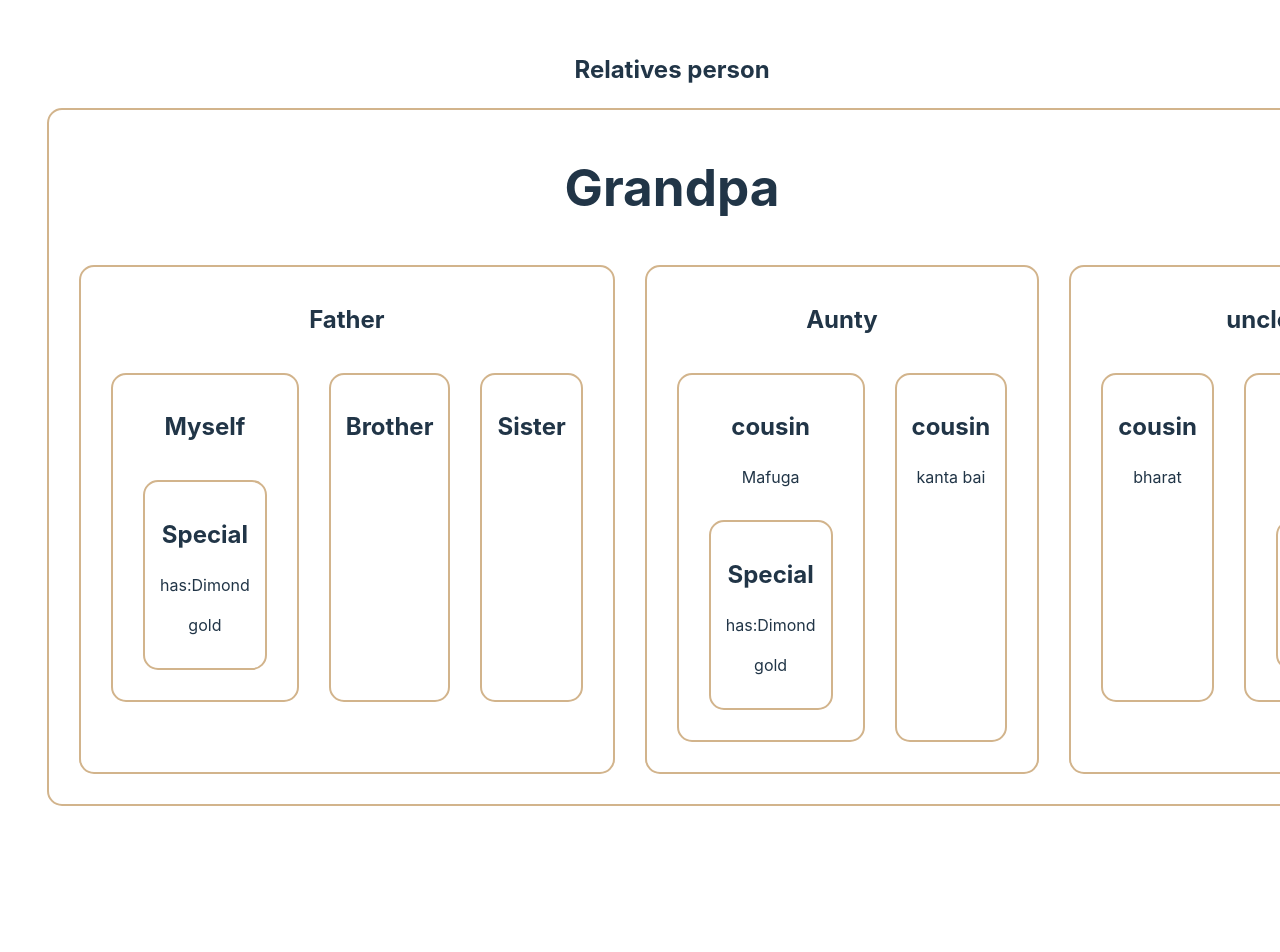
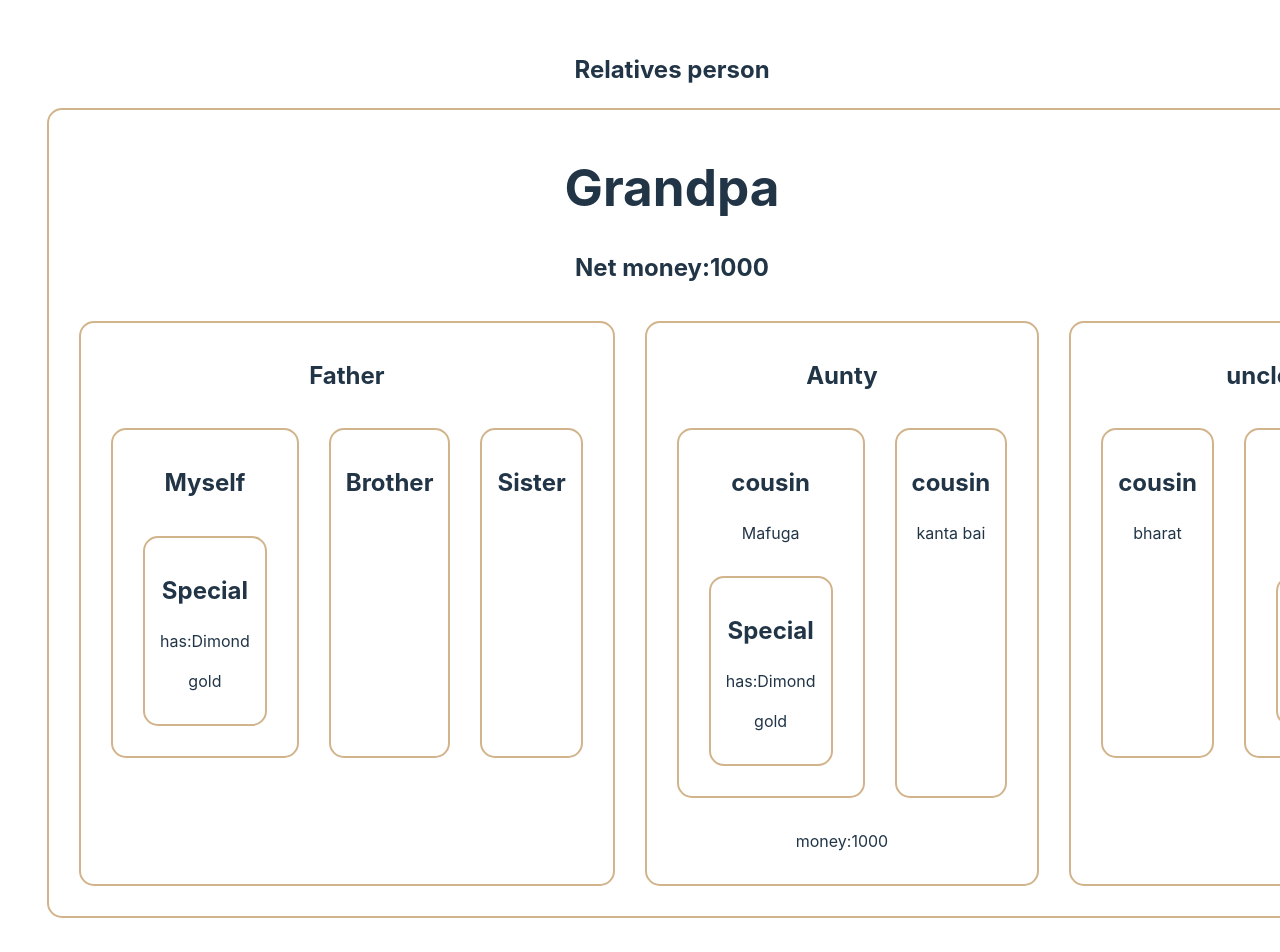
Before and after one commit to bharatroy4D/react-form-master, a React (Vite) app: page / in a window 1280 px wide. Shown: the top 952 px of the page. Before the commit the page ends 853 px from the top, so only its background shows below. Built offline with nearby package versions, Linux system fonts and the light colour scheme.

Commit message:
MoneyContext added

```diff
--- a/src/components/Aunty/Aunty.jsx
+++ b/src/components/Aunty/Aunty.jsx
@@ -1,6 +1,9 @@
+import { useContext } from "react";
 import Cousin from "../Cousin/Cousin";
+import { MoneyContext } from "../Grandpa/Grandpa";
 
 const Aunty = ({asset}) => {
+    const [money, setMoney] = useContext(MoneyContext);
     return (
         <div>
             <h2>Aunty</h2>
@@ -8,6 +11,9 @@ const Aunty = ({asset}) => {
             <Cousin name={'Mafuga'} asset={asset}></Cousin>
             <Cousin name={'kanta bai'}></Cousin>
             </section>
+            <section>
+                <p>money:{money}</p>
+            </section>
         </div>
     );
 };
--- a/src/components/Grandpa/Grandpa.jsx
+++ b/src/components/Grandpa/Grandpa.jsx
@@ -1,17 +1,21 @@
-import { createContext } from "react";
+import { createContext, useState } from "react";
 import Aunty from "../Aunty/Aunty";
 import Dad from "../Dad/Dad";
 import Uncle from "../Uncle/Uncle";
 import './Grandpa.css';
 
 export const AssetContext = createContext('gold');
+export const MoneyContext = createContext(1000);
 
 const Grandpa = () => {
     const asset = 'Dimond';
+    const [money, setMoney] = useState(1000);
     return (
         <div className="grandpa">
             <div>
                 <h1>Grandpa</h1>
+                <h2>Net money:{money}</h2>
+                <MoneyContext.Provider value={[money, setMoney]}>
                 <AssetContext.Provider value="gold">
                     <section className="flex">
                         <Dad asset={asset}></Dad>
@@ -19,6 +23,7 @@ const Grandpa = () => {
                         <Uncle></Uncle>
                     </section>
                 </AssetContext.Provider>
+                </MoneyContext.Provider>
             </div>
         </div>
     );
```
